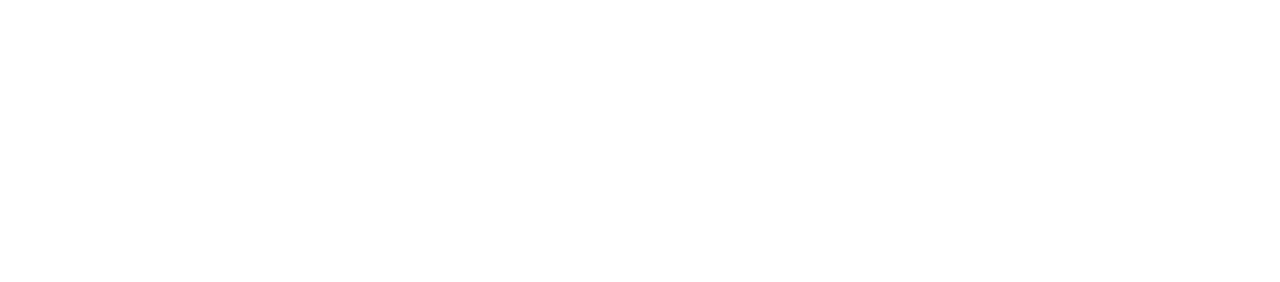
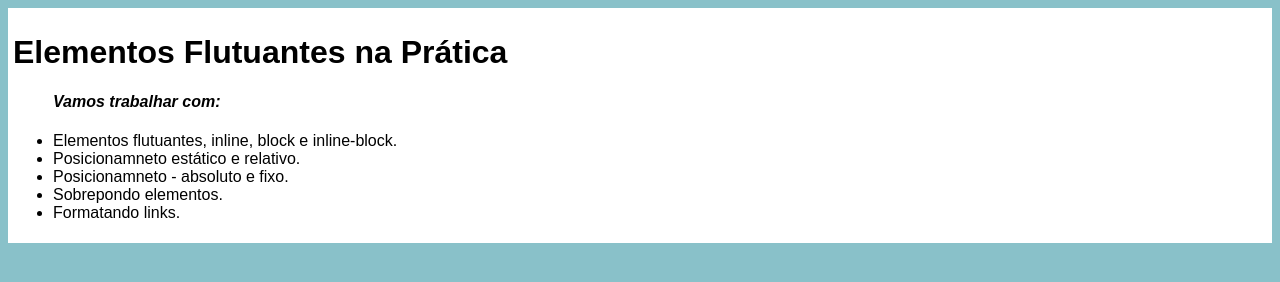
Before and after one commit to Cicera1987/Projetos-em-HTM5-e-CSS3, a plain HTML site: page Projeto Elementos flutuantes na pratica/index.html in a window 1280 px wide. Drawn offline with Linux system fonts and the light colour scheme.

Commit message:
novo projeto

```diff
--- a/Projeto Elementos flutuantes na pratica/assets/css/style.css
+++ b/Projeto Elementos flutuantes na pratica/assets/css/style.css
@@ -0,0 +1,12 @@
+body{
+    background: rgb(137, 193, 201);
+    font-family: Arial, Helvetica, sans-serif;
+}
+.cabecalho{
+    background: #fff;
+    padding: 5px;
+}
+
+p{
+    margin-left: 5px;
+}
--- a/Projeto Elementos flutuantes na pratica/index.html
+++ b/Projeto Elementos flutuantes na pratica/index.html
@@ -1,13 +1,27 @@
 <!DOCTYPE html>
 <html lang="pt-br">
-<head>
-    <meta charset="UTF-8">
-    <meta http-equiv="X-UA-Compatible" content="IE=edge">
-    <meta name="viewport" content="width=device-width, initial-scale=1.0">
+  <head>
+    <meta charset="UTF-8" />
+    <meta http-equiv="X-UA-Compatible" content="IE=edge" />
+    <meta name="viewport" content="width=device-width, initial-scale=1.0" />
     <title>Elementos flutuantes na Prática</title>
-    <link rel="stylesheet" href="assets/css/style.css">
-</head>
-<body>
+    <link rel="stylesheet" href="assets/css/style.css" />
+  </head>
+  <body>
+    <header class="cabecalho">
+      <h1>Elementos Flutuantes na Prática</h1>
+      <ul>
+        <h4> <em>Vamos trabalhar com:</em></h4>
+        <li>Elementos flutuantes, inline, block e inline-block.</li>
+        <li>Posicionamneto estático e relativo.</li>
+        <li>Posicionamneto - absoluto e fixo.</li>
+        <li>Sobrepondo elementos.</li>
+        <li>Formatando links.</li>
+      </ul>
+    </header>
 
-</body>
+    <section class="principal">
+
+    </section>
+  </body>
 </html>
```
